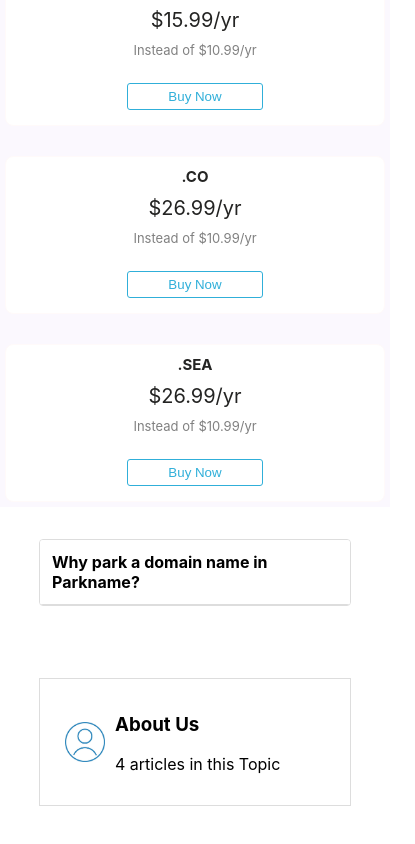
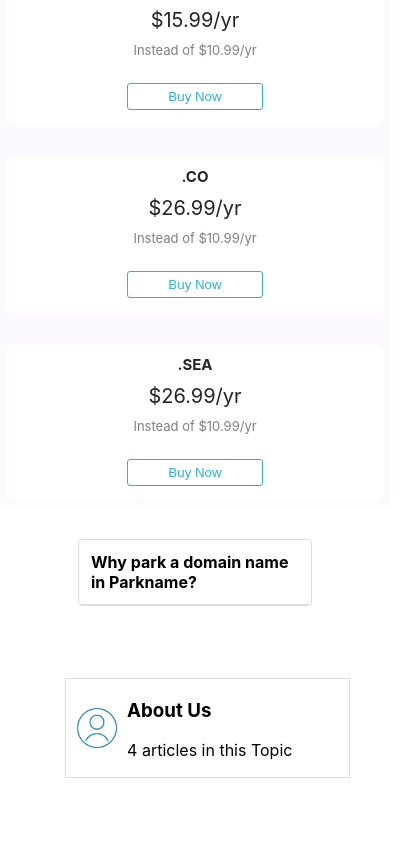
Before and after one commit to MedinaSekiraqa/SecondTask, a React (Create React App) app: page / in a window 390 px wide. Shown: the part 1293-2137 px from the top of the page, 415 px wide, since content can reach past the window. After the commit the page ends 2103 px from the top, so only its background shows below. Built offline with nearby package versions, Linux system fonts and the light colour scheme.

Commit message:
responss

```diff
--- a/src/Toogle.css
+++ b/src/Toogle.css
@@ -1,7 +1,13 @@
 .acordian-container {
-  width: 80%;
+  width: 60vw;
   margin: auto;
   padding: 10rem;
+}
+
+@media only screen and (min-width: 1200px) {
+  .acordian-container {
+    width: 70vw;
+  }
 }
 
 .accordion-item {
--- a/src/Toogle3.css
+++ b/src/Toogle3.css
@@ -10,14 +10,19 @@
     margin-bottom: 10px;
     overflow: hidden;
     padding: 15px;
-
+}
+@media screen and (max-width: 768px) {
+    .item {
+        padding: 1px; /* Adjust padding for smaller screens */
+        width: 80%; /* Adjust width for smaller screens */
+        margin: auto; /* Center the item */
+    }
 }
 
 .header {
     display: flex;
     align-items: center;
     cursor: pointer;
-
 }
 
 .logo {
@@ -35,23 +40,21 @@
 .body-item {
     padding-top: 30px;
     display: flex;
-
-
 }
 
 .nested-accordion {
     width: auto;
     margin-left: 20px;
-
 }
-
-
 
 /* Responsive styles */
 @media screen and (max-width: 768px) {
     .acordion {
-
+        width: 50%; /* Full width on smaller screens */
         padding: 2rem;
+        order: 1;
+        flex-direction:column-reverse;
+        margin: auto;
     }
 
     .logo {
@@ -67,15 +70,18 @@
 
     .body-item {
         padding-top: 10px;
+        padding-top: 10px;
         flex-direction: column;
     }
 
     .nested-accordion {
         width: 100%;
+        margin-left: 0;
     }
 
-    /* Move the accordion to the right side */
+
     .acordion {
-        order: 1; /* Change the order of the flex item */
+
+        width: 90%;
     }
 }
```
